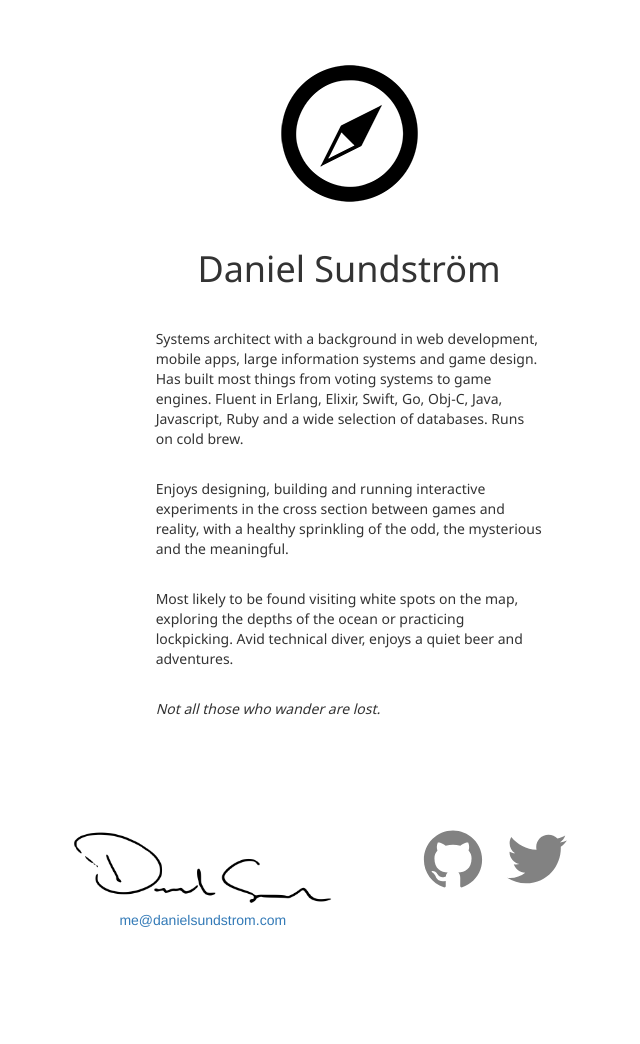
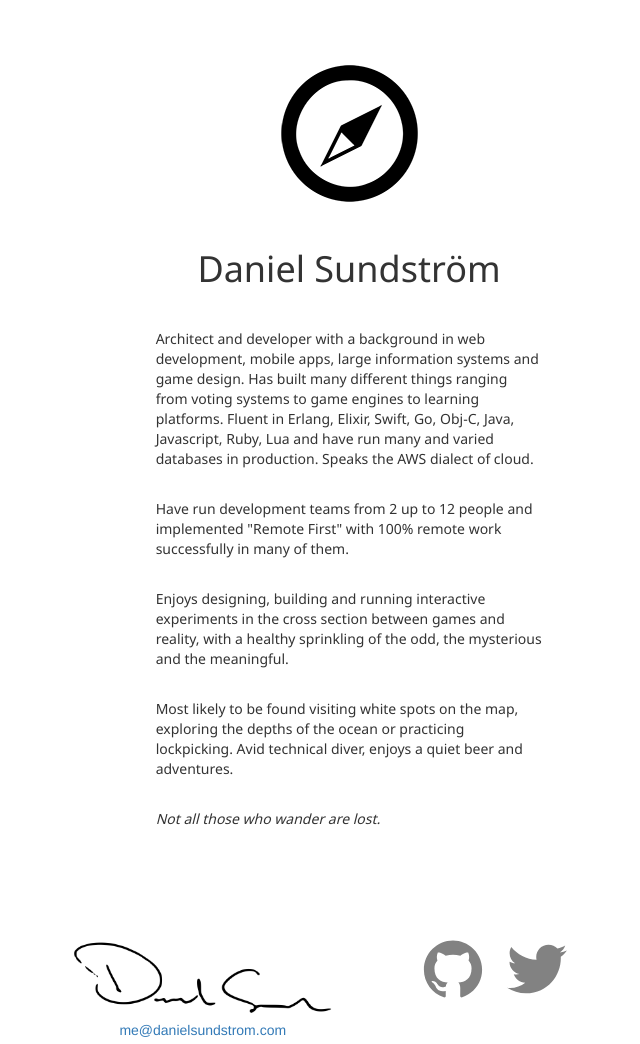
Before and after one commit to buffpojken/danielsundstrom.com, a Jekyll site: the page built from index.html, in a window 1280 px wide, cut to the strip 104-1148 px from the top of the page. Shown: the whole strip, without its empty margins (291-931 px from the left). Built offline with Jekyll 4.4.1, drawn with Linux system fonts in a browser that asks for light colours; before the commit the page ends 1038 px from its top, so only the background shows below that.

Commit message:
updated copy

```diff
--- a/index.html
+++ b/index.html
@@ -10,10 +10,12 @@ layout: default
         <h1>Daniel Sundström</h1>
 
         <p>
-          Systems architect with a background in web development, mobile apps, large information systems and game design.
-          Has built most things from voting systems to game engines.
-          Fluent in Erlang, Elixir, Swift, Go, Obj-C, Java, Javascript, Ruby and a wide selection of databases.
-          Runs on cold brew.
+          Architect and developer with a background in web development, mobile apps, large information systems and game design. Has built many different things ranging from voting systems to game engines to learning platforms.
+          Fluent in Erlang, Elixir, Swift, Go, Obj-C, Java, Javascript, Ruby, Lua and have run many and varied databases in production. Speaks the AWS dialect of cloud.
+        </p>
+
+        <p>
+          Have run development teams from 2 up to 12 people and implemented "Remote First" with 100% remote work successfully in many of them.
         </p>
 
         <p>
```
